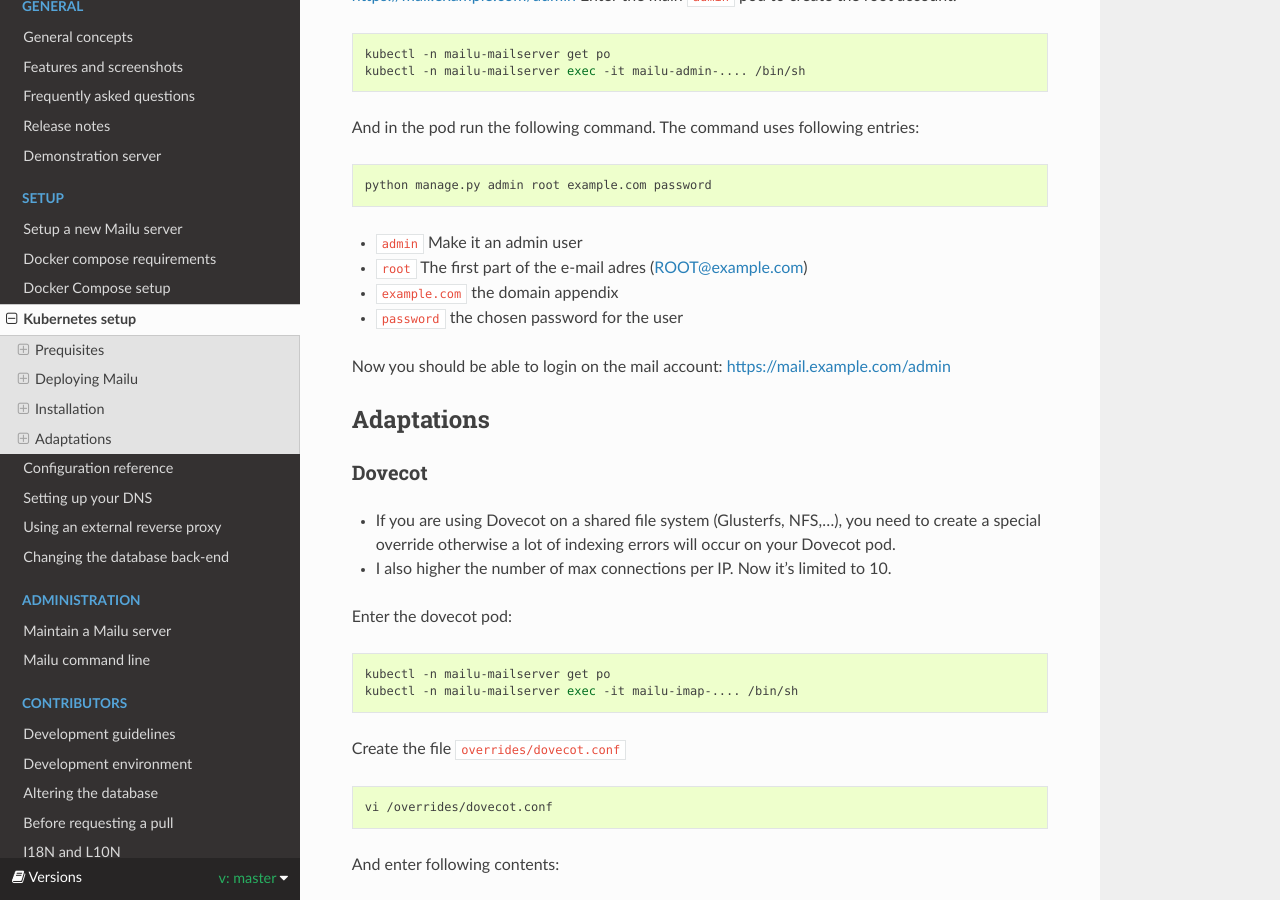
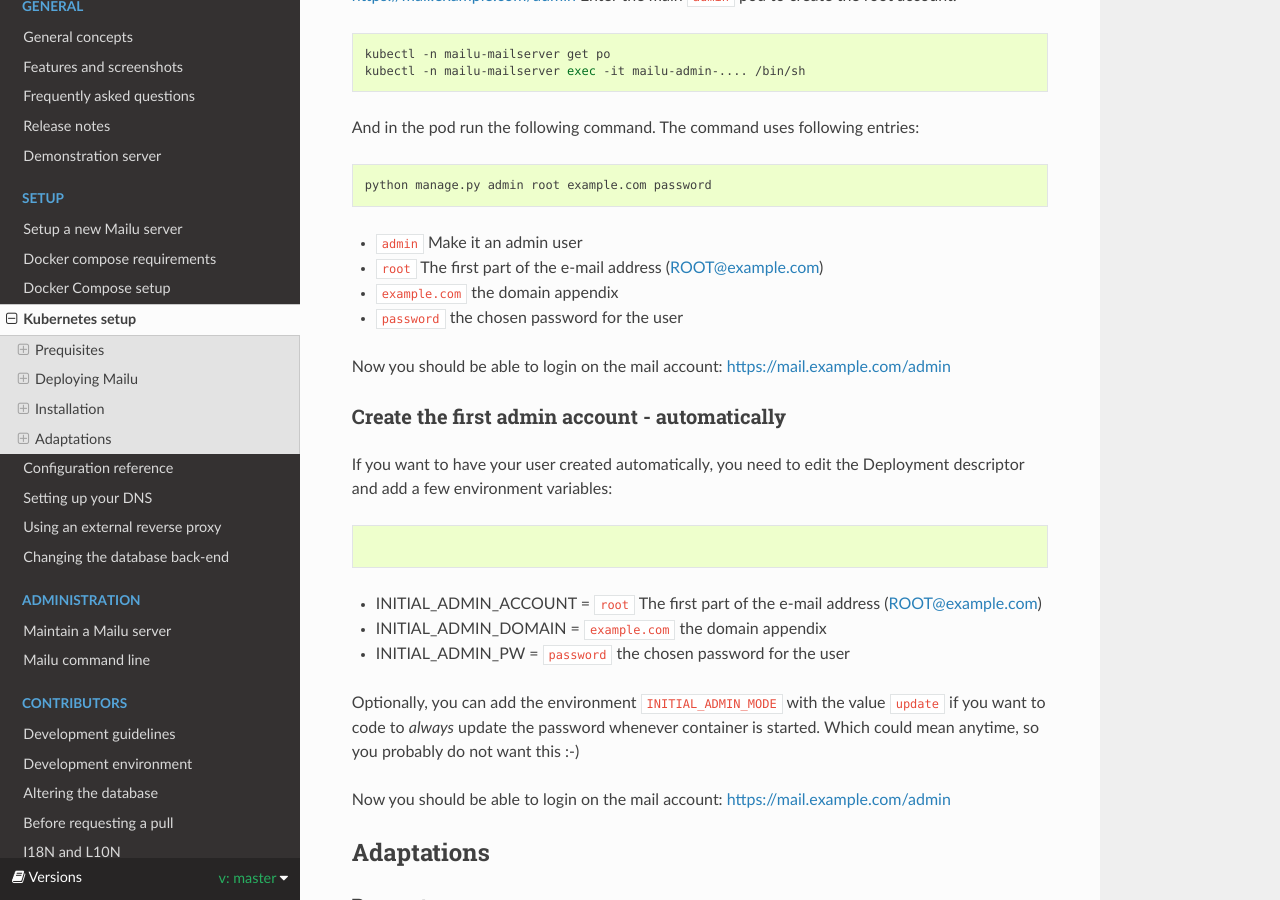
Before and after one commit to Mailu/Mailu, a Sphinx documentation site: the page built from docs/kubernetes/mailu/index.rst, in a window 1280 px wide and 900 px high, scrolled down 2664 px. Built offline with Sphinx 7.4.7 and the Read the Docs theme 2.0.0, drawn with Linux system fonts in a browser that asks for light colours; formulas are drawn with MathJax 3.

Commit message:
Updated doc

```diff
--- a/docs/kubernetes/mailu/index.rst
+++ b/docs/kubernetes/mailu/index.rst
@@ -131,10 +131,30 @@ And in the pod run the following command. The command uses following entries:
     python manage.py admin root example.com password
 
 - ``admin`` Make it an admin user
-- ``root`` The first part of the e-mail adres (ROOT@example.com)
+- ``root`` The first part of the e-mail address (ROOT@example.com)
 - ``example.com`` the domain appendix
 - ``password`` the chosen password for the user
 
+
+Now you should be able to login on the mail account: https://mail.example.com/admin
+
+
+Create the first admin account - automatically
+~~~~~~~~~~~~~~~~~~~~~~~~~~~~~~
+
+If you want to have your user created automatically, you need to edit the Deployment descriptor and add
+a few environment variables:
+
+.. code-block:: bash
+
+- INITIAL_ADMIN_ACCOUNT = ``root`` The first part of the e-mail address (ROOT@example.com)
+- INITIAL_ADMIN_DOMAIN = ``example.com`` the domain appendix
+- INITIAL_ADMIN_PW = ``password`` the chosen password for the user
+
+
+Optionally, you can add the environment ``INITIAL_ADMIN_MODE`` with the value ``update`` if you want to
+code to *always* update the password whenever container is started. Which could mean anytime,
+so you probably do not want this :-)
 
 Now you should be able to login on the mail account: https://mail.example.com/admin
 
```
